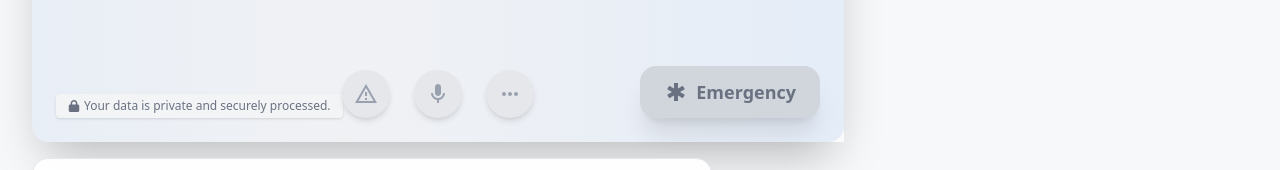
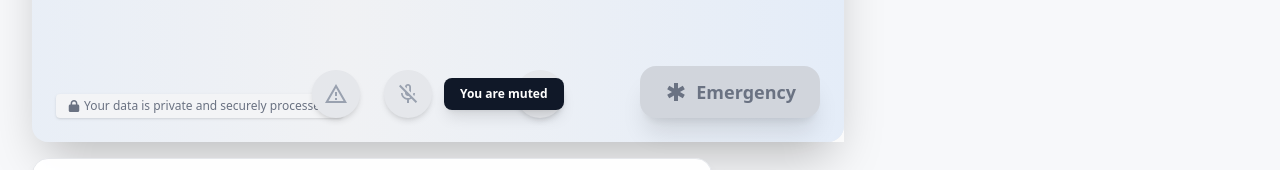
Before and after one commit to WhatsUpDoc-Google-Hackathon/web-app, a React (Vite) app: page /call/1 in a window 1280 px wide. Shown: the part 447-617 px from the top of the page. Built offline with nearby package versions, Linux system fonts and the light colour scheme; no server answers.

Commit message:
feat: default muted

```diff
--- a/src/pages/Call.tsx
+++ b/src/pages/Call.tsx
@@ -18,8 +18,8 @@ const Call = () => {
   const { user_id } = useParams();
   const { speakText, isReady } = useStreamingAvatar();
   const [centerMessage, setCenterMessage] = useState("");
-  const [isMuted, setIsMuted] = useState(false);
-  const isMutedRef = useRef(false);
+  const [isMuted, setIsMuted] = useState(true);
+  const isMutedRef = useRef(true);
 
   useEffect(() => {
     isMutedRef.current = isMuted; // Keep ref in sync with state
```
